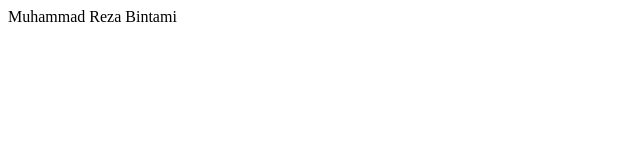
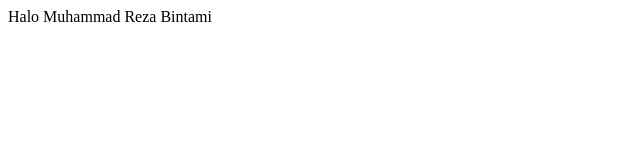
Before and after one commit to rezabintami/belajar-git, a plain HTML site: page index.html in a window 1280 px wide. Shown: the full height of the page, 0-640 px from the left. Drawn offline with Linux system fonts and the light colour scheme.

Commit message:
revisi file index.html

```diff
--- a/index.html
+++ b/index.html
@@ -6,6 +6,6 @@
     <title>Document</title>
 </head>
 <body>
-    Muhammad Reza Bintami
+   Halo Muhammad Reza Bintami
 </body>
 </html>
```
